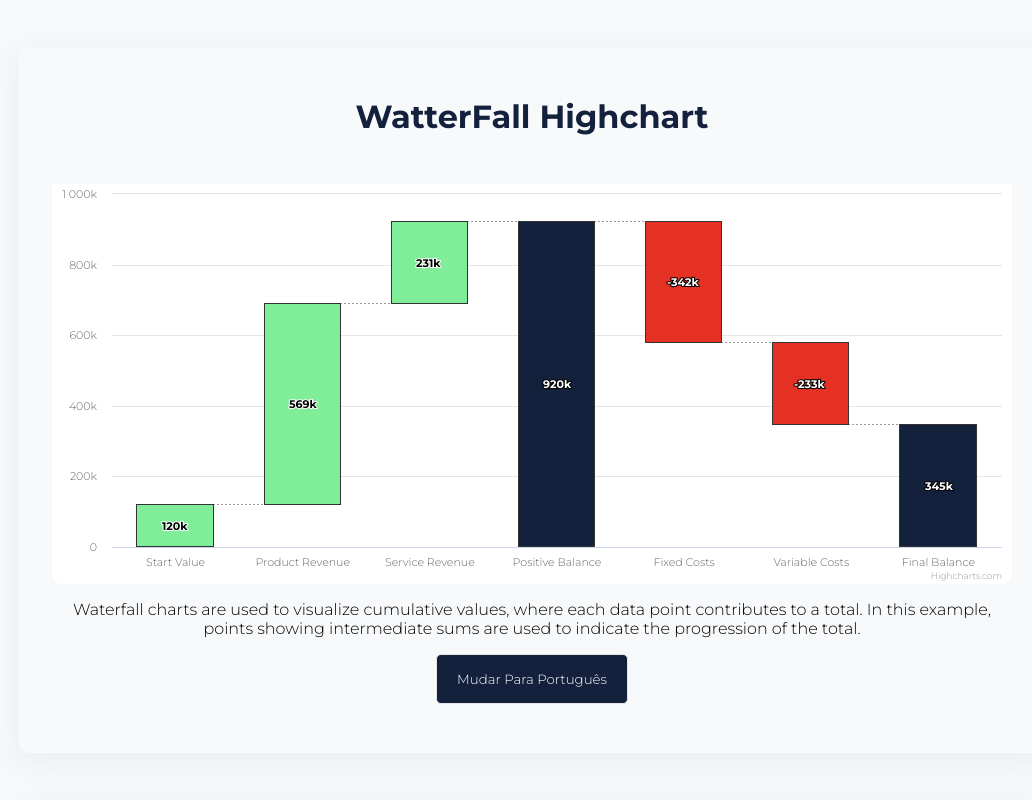
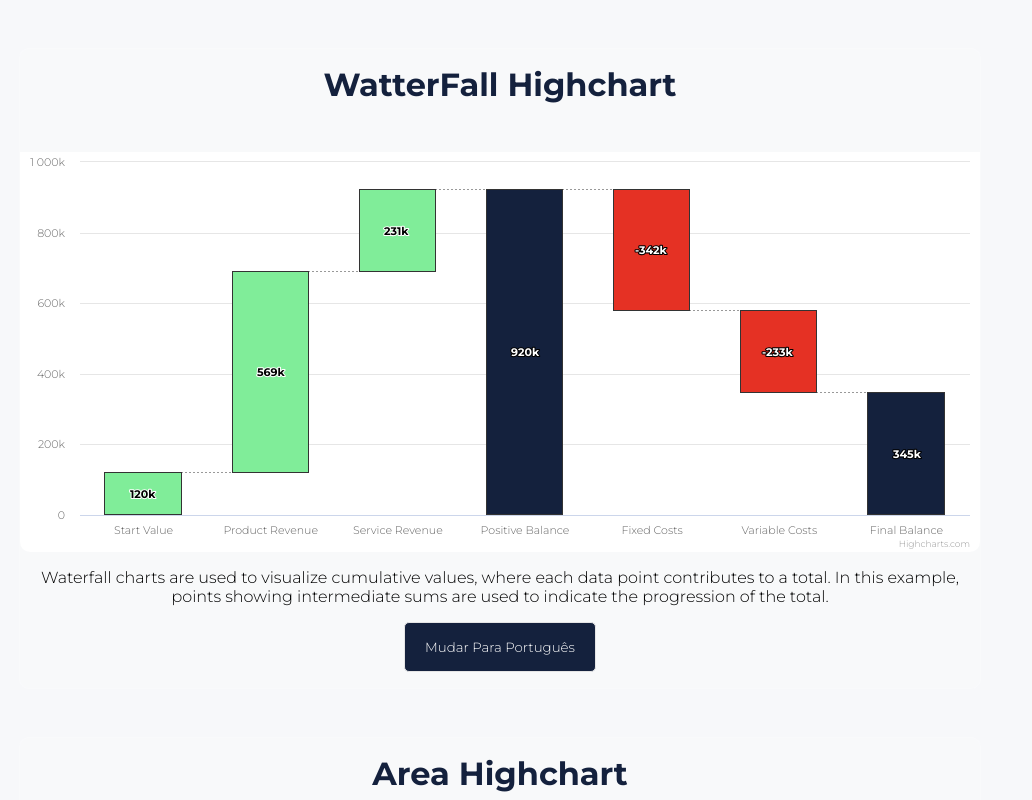
Before and after one commit to Ah-Cabral/ReactHighcharts, a React (Create React App) app: page / in a window 1280 px wide. Shown: the top 800 px of the page, without its empty margins (141-1173 px from the left). Built offline with nearby package versions, Linux system fonts and the light colour scheme.

Commit message:
Fixing Style

```diff
--- a/src/Styles/chartStyles.js
+++ b/src/Styles/chartStyles.js
@@ -16,12 +16,9 @@ import styled from 'styled-components'
   export const Card = styled.div`
     width: 100%;
     height: 100%;
-    padding: 2rem;
     margin: 3rem 0;
     border: 1px solid red;
     background: rgba( 255, 255, 255, 0.15 );
-    box-shadow: 0 8px 32px 0 rgba(31, 38, 135, 0.056);
-    backdrop-filter: blur( 0.0px );
     -webkit-backdrop-filter: blur( 0.0px );
     border-radius: 10px;
     border: 1px solid rgba(255, 255, 255, 0.145);
```
